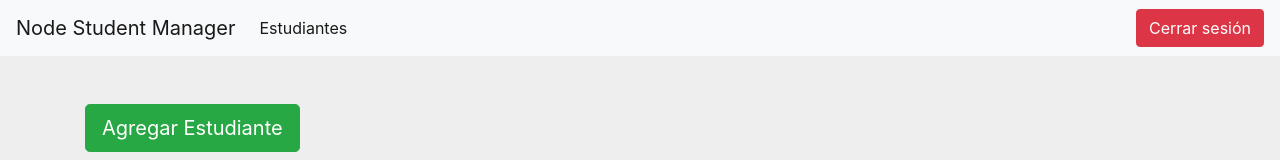
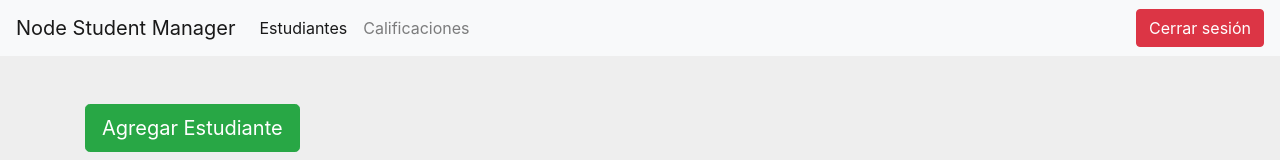
Before and after one commit to Nizar4790k/NodeStudentManager, a React (Create React App) app: page /StudentList in a window 1280 px wide. Shown: the top 160 px of the page. Built offline with nearby package versions, Linux system fonts and the light colour scheme; no server answers; sample sign-in values are in the browser's storage.

Commit message:
Ahora el navbar es capaz de recargar el usuario

```diff
--- a/src/App.js
+++ b/src/App.js
@@ -1,5 +1,7 @@
 import React,{ useState } from 'react';
 import { BrowserRouter as Router, Route, Routes } from 'react-router-dom';
+import { useNavigate } from "react-router";
+
 import Login from './Components/Login/Login';
 import Register from './Components/Register/Register';
 import StudentList from './Components/Students/StudentList/StudentList';
@@ -13,10 +15,25 @@ function App() {
   const [user, setUser] = useState({});
   const [selectStudent,setSelectedStudent] = useState({})
 
-  const onLoadUser = (user) => {
+
+
+  const onSignIn = (user) => {
     sessionStorage.setItem('user', JSON.stringify(user));
     setUser(user);
   };
+
+
+  const loadUser = (navigate) =>{
+
+    const user = sessionStorage.getItem("user")
+
+    if(user){
+      setUser(user)
+    }else{
+      navigate('/Login')
+    }
+  }
+
 
   const onSignOut = () => {
     sessionStorage.clear();
@@ -34,15 +51,15 @@ function App() {
       <div>
       <Router>
         <Routes>
-          <Route path="/" element={<Login onLoadUser={onLoadUser} />}></Route>
+          <Route path="/" element={<Login onSignIn={onSignIn} />}></Route>
           <Route
             path="/Login"
-            element={<Login onLoadUser={onLoadUser} />}
+            element={<Login onSignIn={onSignIn} />}
           ></Route>
           <Route path="/Register" element={<Register />} />
           <Route
             path="/StudentList"
-            element={<StudentList user={user} onSignOut={onSignOut} onSelectStudent={onSelectStudent} />}
+            element={<StudentList user={user} onSignOut={onSignOut} onSelectStudent={onSelectStudent} loadUser={loadUser} />}
           />
           <Route path="/StudentFormCreate" element={<StudentFormCreate />} />
           <Route path="/StudentFormUpdate" element={<StudentFormUpdate student={selectStudent}/>} />
--- a/src/Components/Login/Login.js
+++ b/src/Components/Login/Login.js
@@ -3,7 +3,7 @@ import { useNavigate } from "react-router";
 import "./Login.css";
 
 
-const Login = ({ onLoadUser }) => {
+const Login = ({ onSignIn }) => {
 
 
     const [email, setEmail] = useState("");
@@ -52,7 +52,7 @@ const Login = ({ onLoadUser }) => {
                     case "ACCESS_GRANTED":
 
                         sessionStorage.setItem('user', JSON.stringify(result.user));
-                        onLoadUser(result.user);
+                        onSignIn(result.user);
                         navigate("/StudentList");
 
                         break;
--- a/src/Components/NavBar/NavBar.js
+++ b/src/Components/NavBar/NavBar.js
@@ -1,10 +1,37 @@
-import React from "react";
+import React, { useEffect, useState } from "react";
 import { Link } from "react-router-dom";
 import { useNavigate } from "react-router";
 
-const NavBar = ({ fullName, onSignOut, selectedTab }) => {
+const NavBar = ({ onSignOut, selectedTab }) => {
+
+    const [fullName,setFullName] = useState('')
 
     const navigate = useNavigate();
+
+
+
+
+
+
+      useEffect(()=>{const loadUser = () =>{
+
+        const user = JSON.parse(sessionStorage.getItem("user"))
+        console.log(user)
+        if(user){
+
+            if(fullName!=user.fullName){
+                setFullName(user.fullName)
+            }
+            console.log(user.fullName)
+
+
+        }else{
+          navigate('/Login')
+        }
+
+      }
+      loadUser()
+    },[fullName])
 
     return (
         <header className="header">
@@ -26,8 +53,14 @@ const NavBar = ({ fullName, onSignOut, selectedTab }) => {
                                 selectedTab === "StudentList" ?
                                     <li className="nav-item active"><Link to="/StudentList" className="nav-link">Estudiantes</Link></li>
                                     : <li className="nav-item"><Link to="/StudentList" className="nav-link">Estudiantes</Link></li>
+
                             }
 
+                            {
+                                selectedTab === "GradeList" ?
+                                <li className="nav-item active"><Link to="/StudentList" className="nav-link">Calificaciones</Link></li>
+                                : <li className="nav-item"><Link to="/StudentList" className="nav-link">Calificaciones</Link></li>
+                            }
 
 
 
--- a/src/Components/Students/StudentList/StudentList.js
+++ b/src/Components/Students/StudentList/StudentList.js
@@ -9,9 +9,11 @@ const StudentList = (props) => {
 
     const [students, setStudents] = useState([]);
 
-    const { user, onSignOut,onSelectStudent} = props;
+    const { user, onSignOut,onSelectStudent,loadUser} = props;
 
     const navigate = useNavigate();
+
+    //loadUser(navigate)
 
     /*
     const students = [
@@ -49,7 +51,7 @@ const StudentList = (props) => {
     return (
         <div>
 
-            <NavBar fullName={user.fullName} onSignOut={onSignOut} selectedTab="StudentList" />
+            <NavBar onSignOut={onSignOut} selectedTab="StudentList" loadUser={loadUser} />
             <h1>Lista de productos</h1>
 
             <div className="container">
```
Also changed, not shown: 1 other file (tests, documents, lock files or other folders).
